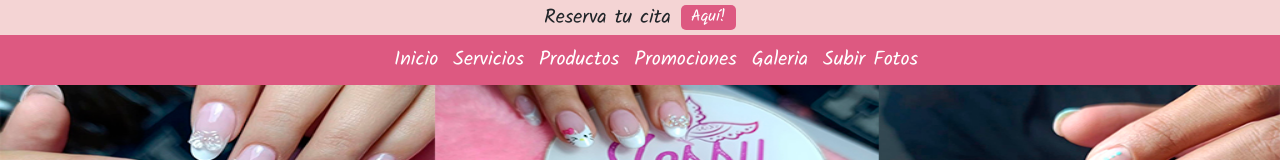
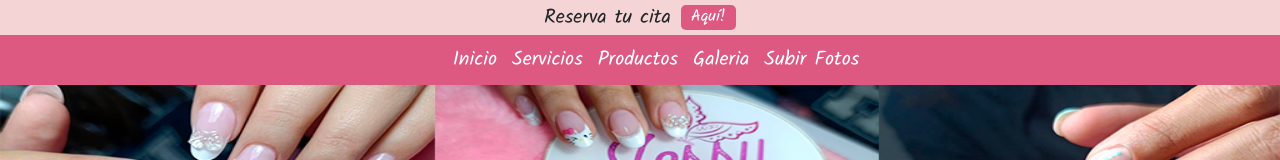
Before and after one commit to RobledoJohn/JessNails, a Vue app: page / in a window 1280 px wide. Shown: the top 160 px of the page. Built offline with nearby package versions, Linux system fonts and the light colour scheme.

Commit message:
eliminando vista promociones

```diff
--- a/src/components/TheHeader.vue
+++ b/src/components/TheHeader.vue
@@ -14,9 +14,6 @@
         </Router-link>
         <Router-link to="/productos" class="navbar-item">
           <li>Productos</li>
-        </Router-link>
-        <Router-link to="/promociones" class="navbar-item">
-          <li>Promociones</li>
         </Router-link>
         <Router-link to="/galeria" class="navbar-item">
           <li>Galeria</li>
--- a/src/router/index.js
+++ b/src/router/index.js
@@ -2,7 +2,6 @@ import { createRouter, createWebHistory } from 'vue-router'
 import HomeView from '../views/HomeView.vue'
 import ServicesView from '../views/ServicesView.vue'
 import ProductsView from '../views/ProductsView.vue'
-import PromosView from '../views/PromosView.vue'
 import GalleryView from '../views/GalleryView.vue'
 import Upload from '../views/UploadView.vue'
 
@@ -25,11 +24,6 @@ const router = createRouter({
       component: ProductsView
     },
     {
-      path: '/promociones',
-      name: 'promos',
-      component: PromosView
-    },
-    {
       path: '/galeria',
       name: 'gallery',
       component: GalleryView
```
